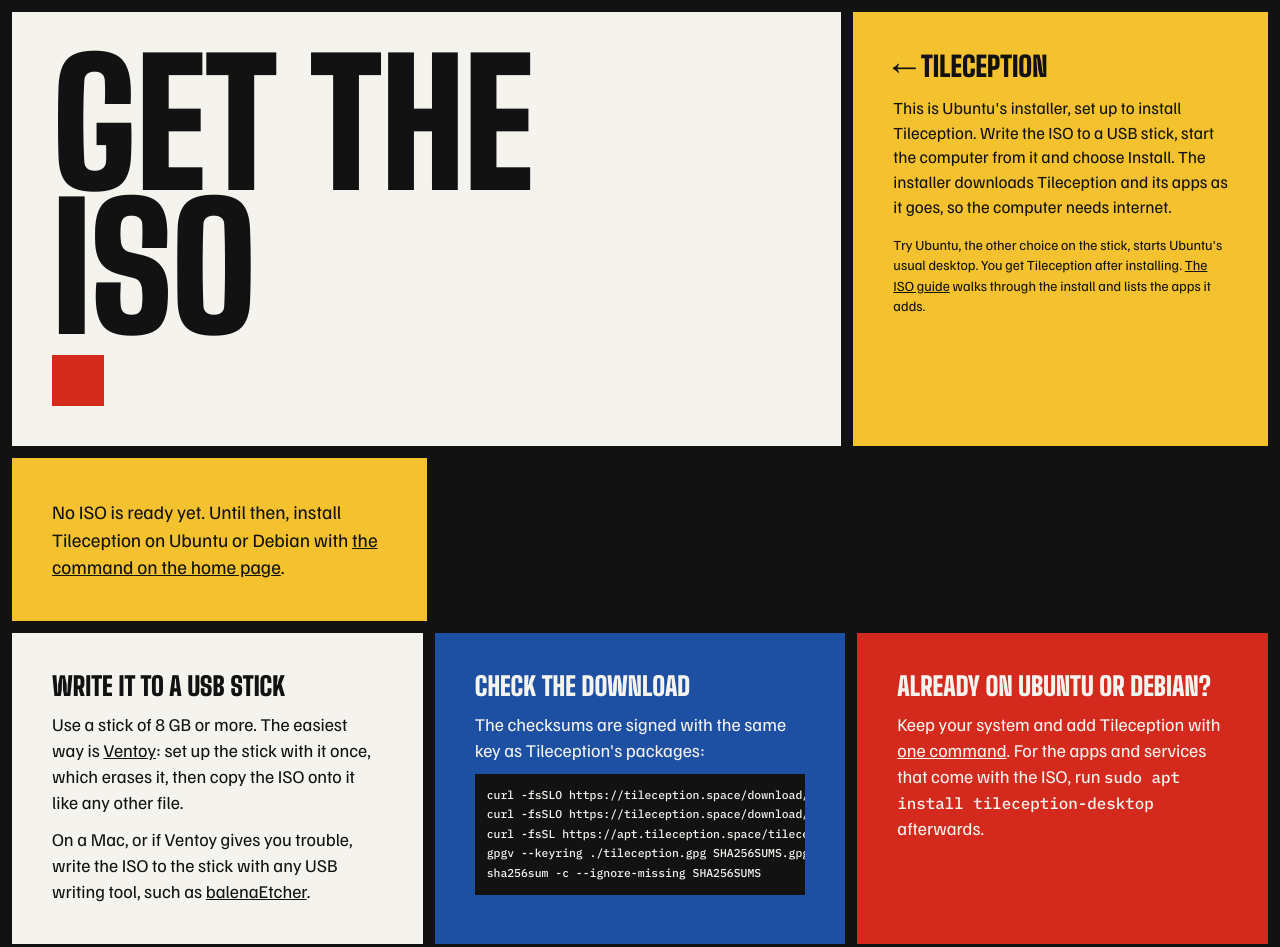
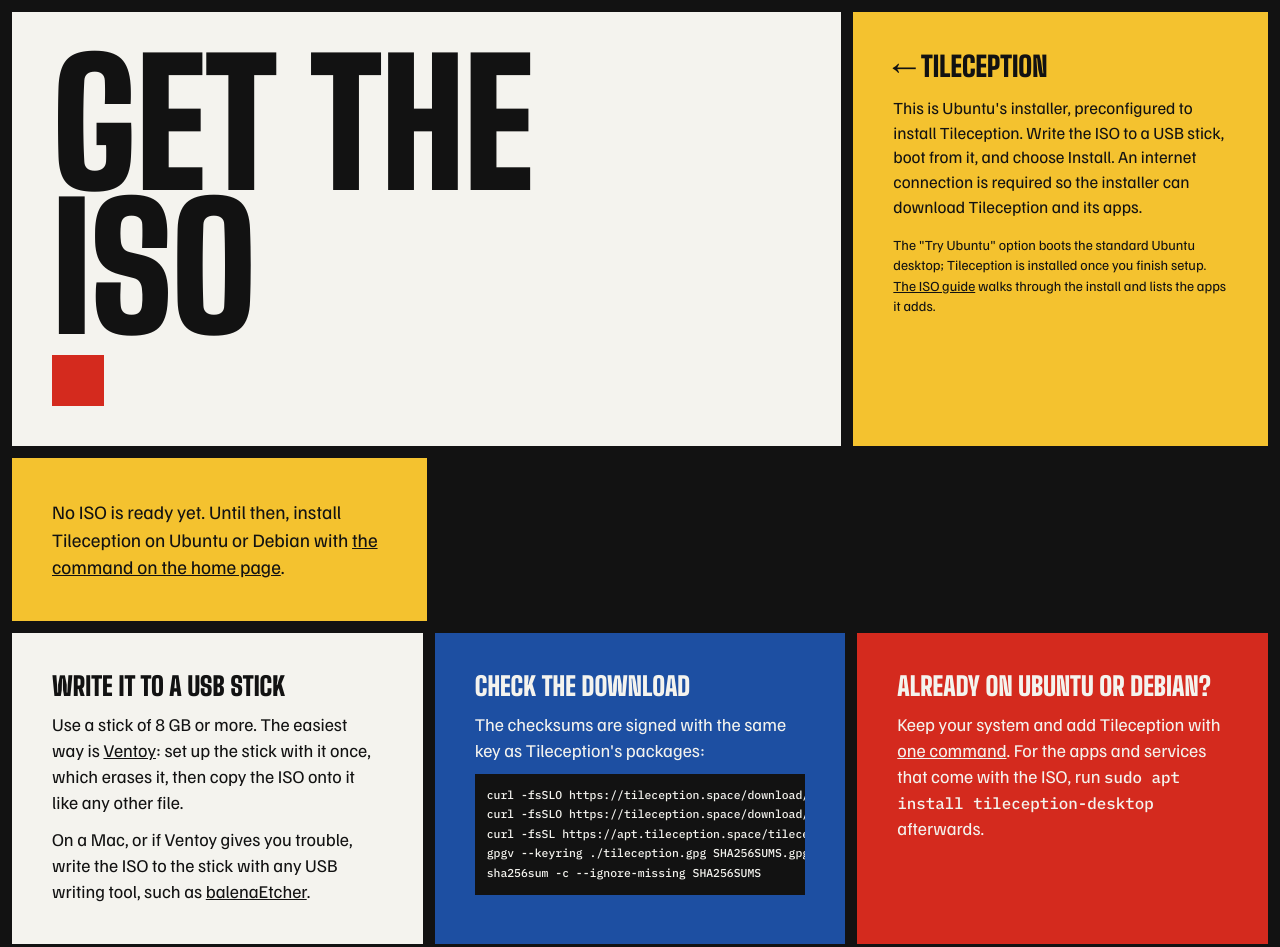
Before and after one commit to robinvandernoord/tileception, a plain HTML site: page website/public/download/index.html in a window 1280 px wide. Drawn offline with Linux system fonts and the light colour scheme.

Commit message:
chore(website): clarify download page instructions

```diff
--- a/website/public/download/index.html
+++ b/website/public/download/index.html
@@ -26,13 +26,13 @@
         <div class="blk y dl-lede">
           <a class="home" href="../">Tileception</a>
           <p>
-            This is Ubuntu's installer, set up to install Tileception. Write the ISO to a USB
-            stick, start the computer from it and choose Install. The installer downloads
-            Tileception and its apps as it goes, so the computer needs internet.
+            This is Ubuntu's installer, preconfigured to install Tileception. Write the ISO to a USB
+            stick, boot from it, and choose Install. An internet connection is required so the
+            installer can download Tileception and its apps.
           </p>
           <p class="small">
-            Try Ubuntu, the other choice on the stick, starts Ubuntu's usual desktop. You get
-            Tileception after installing.
+            The "Try Ubuntu" option boots the standard Ubuntu desktop; Tileception is installed once
+            you finish setup.
             <a href="https://github.com/robinvandernoord/tileception/blob/master/docs/iso.md" target="_blank" rel="noopener">The ISO guide</a>
             walks through the install and lists the apps it adds.
           </p>
```
Also changed, not shown: website/tools/download.html (+5 -5 lines).
